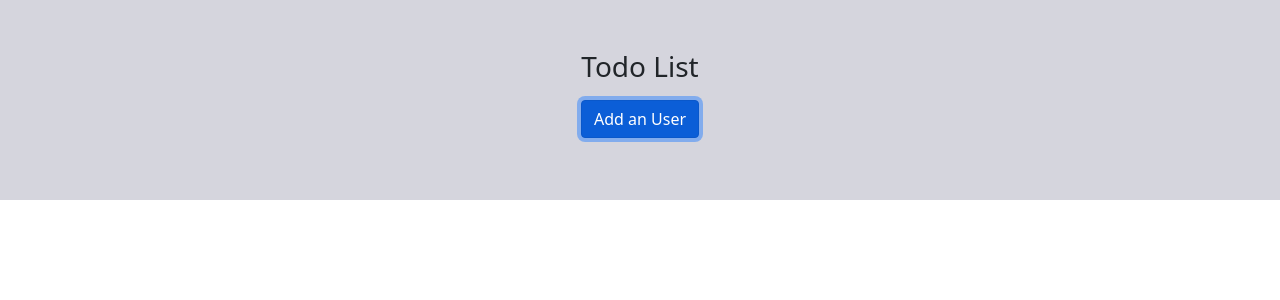
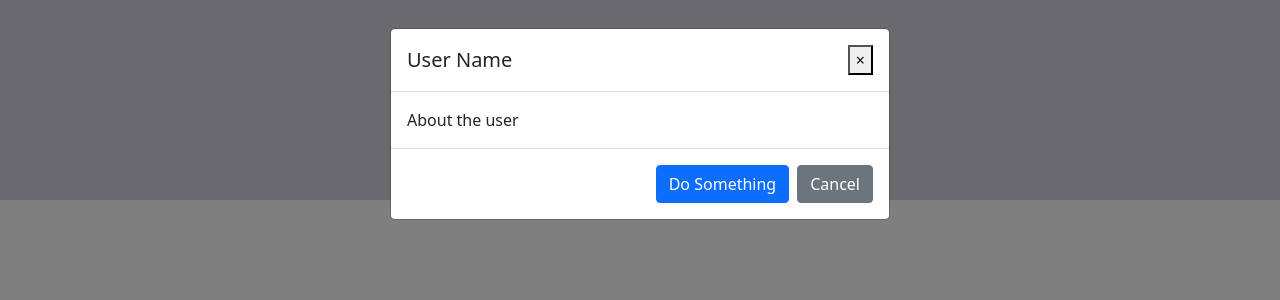
Before and after one commit to karthikm87/React-assignment-2-wipro, a React (Create React App) app: page / in a window 1280 px wide. Both pictures are taken after a click on the button "Add an User". Shown: the top 300 px of the page. Built offline with nearby package versions, Linux system fonts and the light colour scheme.

Commit message:
Added Modal

```diff
--- a/package.json
+++ b/package.json
@@ -10,6 +10,7 @@
     "react": "^17.0.2",
     "react-dom": "^17.0.2",
     "react-scripts": "4.0.3",
+    "reactstrap": "^8.10.0",
     "web-vitals": "^1.1.2"
   },
   "scripts": {
--- a/src/App.css
+++ b/src/App.css
@@ -2,5 +2,5 @@
   height: 200px;
   width: 100%;
   background-color: rgb(213, 213, 221);
-  padding-top: 50px;
+  padding-top: 60px;
 }
--- a/src/components/TodoList.js
+++ b/src/components/TodoList.js
@@ -1,13 +1,19 @@
-import React from "react";
+import React, { useState } from "react";
+import CreateTask from "../modals/CreateTask";
 
 const TodoList = () => {
+  const [modal, setModal] = useState(false);
+  const toggle = () => setModal(!modal);
   return (
     <>
       <div className="header text-center">
         <h3 className>Todo List</h3>
-        <button className="btn btn-primary mt-2">Add an User</button>
+        <button className="btn btn-primary mt-2" onClick={() => setModal(true)}>
+          Add an User
+        </button>
       </div>
       <div className="task-container"></div>
+      <CreateTask toggle={toggle} modal={modal} />
     </>
   );
 };
--- /dev/null
+++ b/src/modals/CreateTask.js
@@ -0,0 +1,21 @@
+import React from "react";
+import { Button, Modal, ModalHeader, ModalBody, ModalFooter } from "reactstrap";
+
+const CreateTask = ({ modal, toggle }) => {
+  return (
+    <Modal isOpen={modal} toggle={toggle}>
+      <ModalHeader toggle={toggle}>User Name</ModalHeader>
+      <ModalBody>About the user</ModalBody>
+      <ModalFooter>
+        <Button color="primary" onClick={toggle}>
+          Do Something
+        </Button>{" "}
+        <Button color="secondary" onClick={toggle}>
+          Cancel
+        </Button>
+      </ModalFooter>
+    </Modal>
+  );
+};
+
+export default CreateTask;
```
Also changed, not shown: 1 other file (tests, documents, lock files or other folders).
